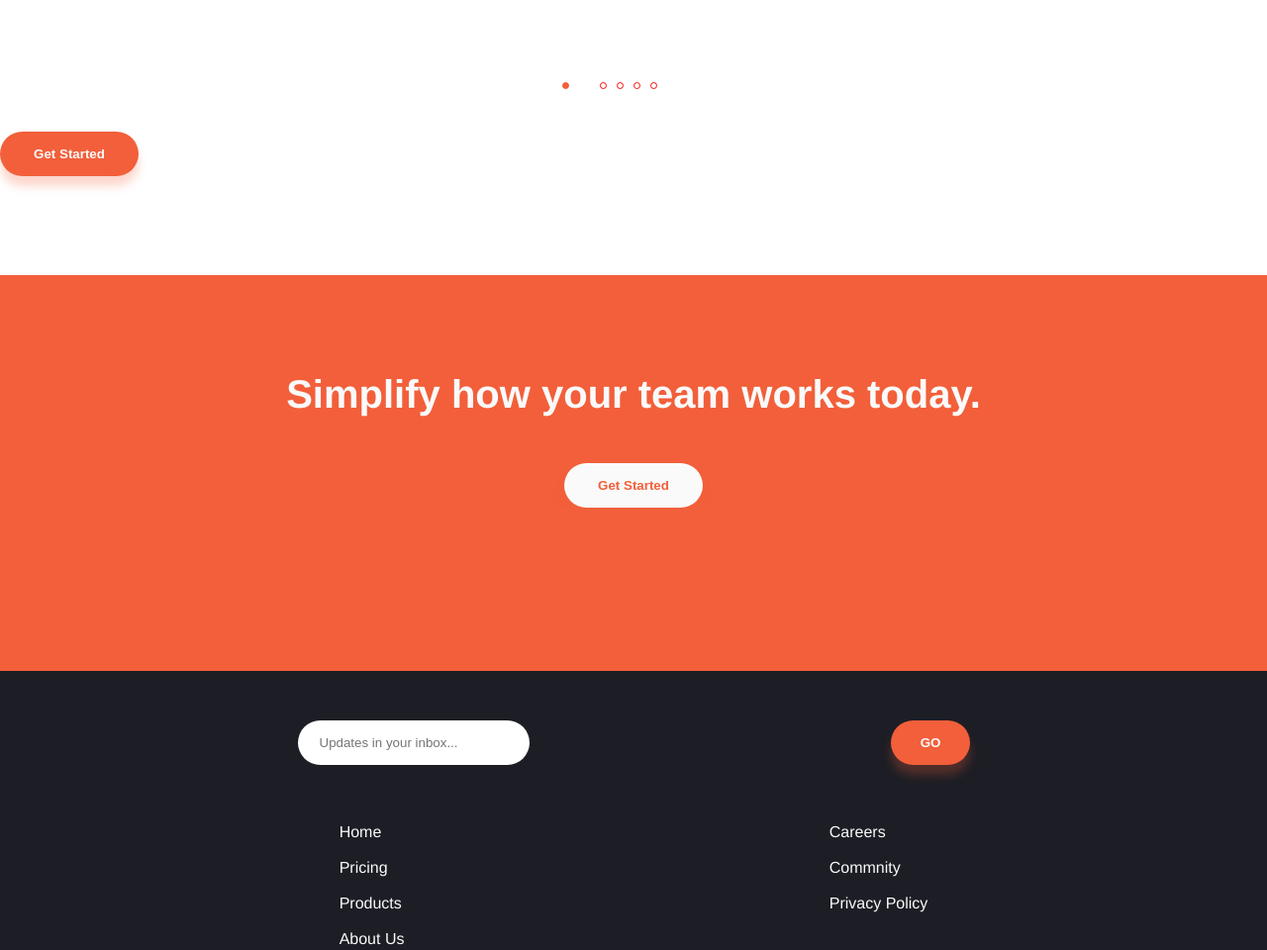
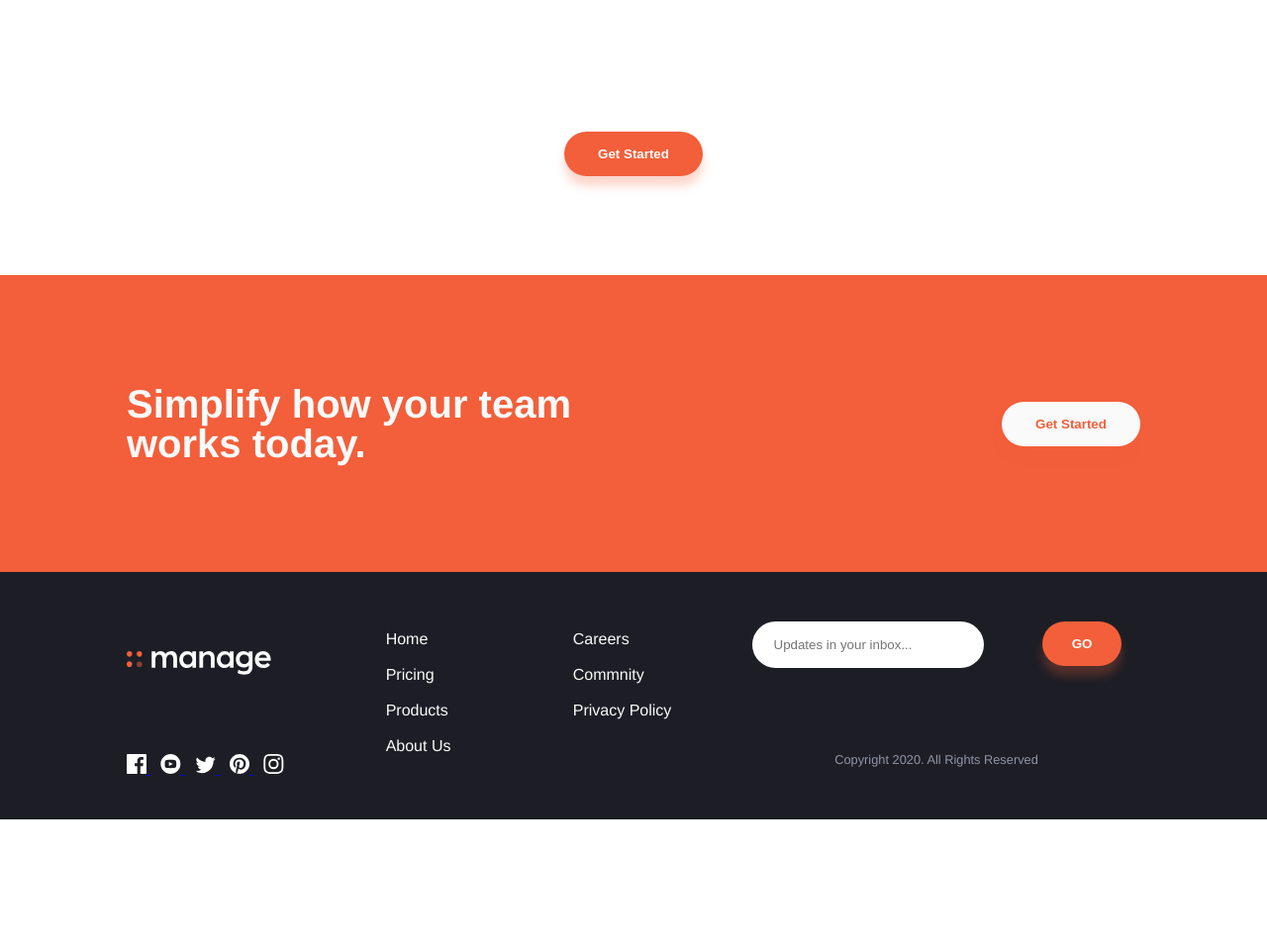
Before and after one commit to DanielSantos495/manage, a website: page index.html in a window 1280 px wide. Shown: the part 1700-2660 px from the top of the page at 99% size. After the commit the page ends 2528 px from the top, so only its background shows below. Drawn offline with Linux system fonts and the light colour scheme; a web font is replaced by a local one.

Commit message:
Terminamos proyecto

```diff
--- a/index.html
+++ b/index.html
@@ -189,27 +189,9 @@
           </li>
         </ul>
       </div>
-      <div class="comments__slide-brea-point">
-        <ul>
-          <li>
-            <span></span>
-          </li>
-          <li>
-            <span></span>
-          </li>
-          <li>
-            <span></span>
-          </li>
-          <li>
-            <span></span>
-          </li>
-        </ul>
-        <div class="comments__slide-point">
-            <span class="point-color"></span>
       </div>
     </div>
-    </div>
-    <button class="btn">
+    <button class="btn--comments">
       Get Started
     </button>
   </section>
@@ -217,6 +199,7 @@
     <div class="container-fluid">
       <div class="footer__get-started">
         <div class="container">
+          <div class="footer__get-started-container">
             <p>
               Simplify how your team works today.
             </p>
@@ -230,10 +213,12 @@
             </div>
           </div>
         </div>
+      </div>
       <div class="footer__info">
         <div class="container">
-          <form action="" class="footer__info-form">
-            <input type="text" placeholder="Updates in your inbox...">
+          <div class="footer__info-container">
+            <form action="submint" class="footer__info-form">
+              <input type="email" value="" placeholder="Updates in your inbox..." required>
               <button class="btn--form">
                 GO
               </button>
@@ -305,6 +290,7 @@
           </div>
         </div>
       </div>
+    </div>
   </footer>
   <script src="src/js/index.js"></script>
 </body>
--- a/src/sass/components/_buttons.scss
+++ b/src/sass/components/_buttons.scss
@@ -14,6 +14,9 @@
 }
 .btn--white {
   @include buttons(140px, 45px, 0 auto,  $Vary-Light-Gray, $Bright-Red);
+  @include media (laptop) {
+    @include buttons(140px, 45px, 0,  $Vary-Light-Gray, $Bright-Red);
+  }
   &:hover {
     transform: scale(.99);
   }
@@ -46,3 +49,13 @@
   }
   }
 }
+.btn--comments {
+  @include buttons(140px, 45px, 0 auto, $Bright-Red, $Vary-Light-Gray);
+  &:hover {
+    transform: scale(.99);
+  }
+  &:active {
+    transform: scale(.9);
+    background-color: hsla(12, 88%, 59%, 0.795);
+  }
+}
--- a/src/sass/components/_comments.scss
+++ b/src/sass/components/_comments.scss
@@ -11,7 +11,7 @@
 .comments__slide {
   width: 100%;
   height: auto;
-  margin-top: 50px;
+  margin: 50px 0 50px 0;
   overflow: hidden;
 }
 .comments__slide ul {
@@ -20,6 +20,10 @@
   display: flex;
   animation: slide 20s infinite alternate ease-out;
   will-change: transform;
+  @include media(laptop) {
+    width: 200%;
+    animation: slideLaptop 20s infinite alternate ease-out;
+  }
 }
 .comments__slide li {
   width: 100%;
@@ -36,83 +40,15 @@
   }
 }
 .comments__slide-comment {
-  margin-top: -50px;
+  width: 85%;
+  height: 170px;
+  margin: -50px auto 0;
   padding: 50px 20px 20px;
   background-color: $Vary-Light-Gray;
 }
-/*BreakPoints Slide*/
-.comments__slide-brea-point {
-  width: 100%;
-  position: relative;
-  ul {
-    width: 20%;
-    height: 50px;
-    display: flex;
-    justify-content: center;
-    margin: 0 auto;
-  }
-  ul span {
-    width: 5px;
-    height: 5px;
-    display: block;
-    margin-right: 10px;
-    border: 1px solid red;
-    border-radius: 50%;
-  }
-}
-.comments__slide-point {
-  position: absolute;
-  top: 0;
-  right: 58%;
-  animation: breakPoint 20s infinite alternate;
-  will-change: transform;
-  @include media(cellphone) {
-    right: 56.3%;
-  }
-  @include media(tablet-small) {
-    right: 55%;
-  }
-  @include media(tablet) {
-    right: 53.7%;
-  }
-}
-.point-color {
-  width: 5px;
-  height: 5px;
-  display: block;
-  background-color: $Bright-Red;
-  border: 1px solid $Bright-Red;
-  border-radius: 50%;
-}
+
 
 /*Keyframes*/
-@keyframes breakPoint {
-  0%{
-    transform: translateX(0);
-  }
-  20% {
-    transform: translateX(0);
-  }
-  25%{
-    transform: translateX(17px);
-  }
-  45% {
-    transform: translateX(17px);
-  }
-  50% {
-    transform: translateX(34px);
-  }
-  70% {
-    transform: translateX(34px);
-  }
-  75% {
-    transform: translateX(51px);
-  }
-  100% {
-    transform: translateX(51px);
-  }
-}
-
 @keyframes slide {
   /*El 5% que sobra de cada animación es el tiempo que esta presentandose el slide*/
   0%{
@@ -140,3 +76,30 @@
     transform: translateX(-75%);
   }
 }
+
+@keyframes slideLaptop {
+  0%{
+    transform: translateX(0);
+  }
+  20% {
+    transform: translateX(0);
+  }
+  25%{
+    transform: translateX(0);
+  }
+  45% {
+    transform: translateX(0);
+  }
+  50% {
+    transform: translateX(-50%);
+  }
+  70% {
+    transform: translateX(-50%);
+  }
+  75% {
+    transform: translateX(-50%);
+  }
+  100% {
+    transform: translateX(-50%);
+  }
+}
--- a/src/sass/layout/_footer.scss
+++ b/src/sass/layout/_footer.scss
@@ -12,6 +12,18 @@
   align-items: center;
   background-color: $Bright-Red;
   position: relative;
+  @include media(laptop) {
+    height: 300px;
+  }
+}
+.footer__get-started-container {
+  @include media(laptop) {
+    width: 100%;
+    height: 300px;
+    display: flex;
+    align-items: center;
+    justify-content: space-between;
+  }
 }
 .footer__get-started p {
   margin-top: 100px;
@@ -27,6 +39,12 @@
   }
   @include media(tablet) {
     margin-bottom: 100px;
+  }
+  @include media(laptop) {
+    width: 50%;
+    align-items: center;
+    text-align: start;
+    margin: 0;
   }
 }
 .decoration-background-footer {
@@ -54,11 +72,25 @@
   height: auto;
   background-color: $Very-Dark-Blue;
 }
+.footer__info-container {
+  @include media(laptop) {
+    width: 100%;
+    height: 250px;
+    display: grid;
+    grid-template-columns: 200px repeat(2, 1fr);
+    grid-template-rows: repeat(2, 1fr);
+    overflow: hidden;
+  }
+}
 .footer__info-form {
   width: 100%;
   margin-top: 50px;
   display: flex;
   justify-content: space-around;
+  @include media(laptop) {
+    grid-column: 3 / 4;
+    grid-row: 1 / 2;
+  }
 }
 .footer__info-form input {
   width: 230px;
@@ -66,12 +98,19 @@
   border: none;
   border-radius: 50px;
   text-indent: 20px;
+  outline: none;
+  @include media(laptop) {
+    height: 45px;
+  }
 }
 .footer__info-links {
   width: 100%;
   margin-top: 40px;
   display: flex;
   justify-content: space-around;
+  @include media(laptop) {
+    grid-column: 2 / 3;
+  }
 }
 .footer__info-links li {
   margin-top: 20px;
@@ -90,6 +129,15 @@
   margin-top: 50px;
   display: flex;
   justify-content: space-evenly;
+  @include media(laptop) {
+    display: initial;
+    margin: 0;
+    grid-column: 1 / 2;
+    grid-row: 2 / 3;
+  }
+  a {
+    margin-right: 10px;
+  }
 }
 .footer__info--network svg path:hover{
   fill: $Bright-Red;
@@ -97,6 +145,13 @@
 .footer__info--logo {
   margin: 40px 0;
   text-align: center;
+  @include media(laptop) {
+    margin: 0;
+    display: flex;
+    align-items: center;
+    grid-column: 1 / 2;
+    grid-row: 1 / 2;
+  }
 }
 .right-reserved {
   margin-bottom: 30px;
@@ -104,4 +159,8 @@
   font-size: $Font-Size-Primary - .2;
   color: $Dark-Grayish-Blue;
   text-align: center;
+  @include media(laptop) {
+    grid-column: 3 /4 ;
+    grid-row: 2 / 3;
+  }
 }
```
Also changed, not shown: src/css/main.css. Lines whose indentation alone changed are shown as unchanged.
